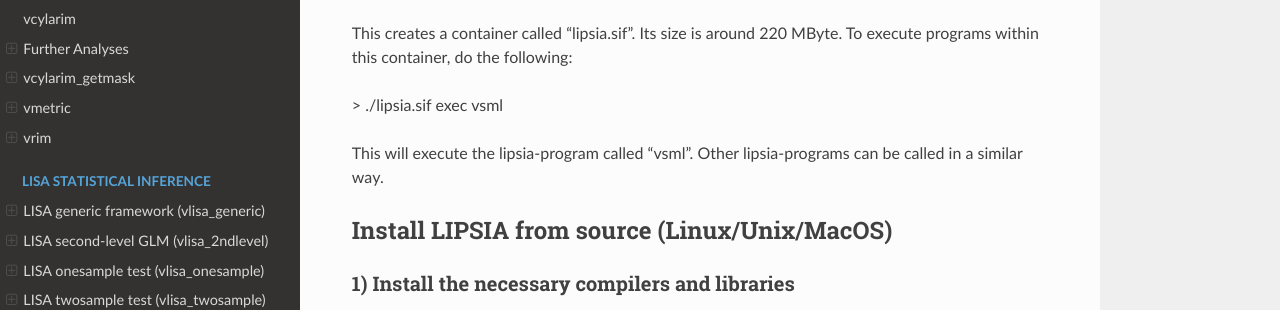
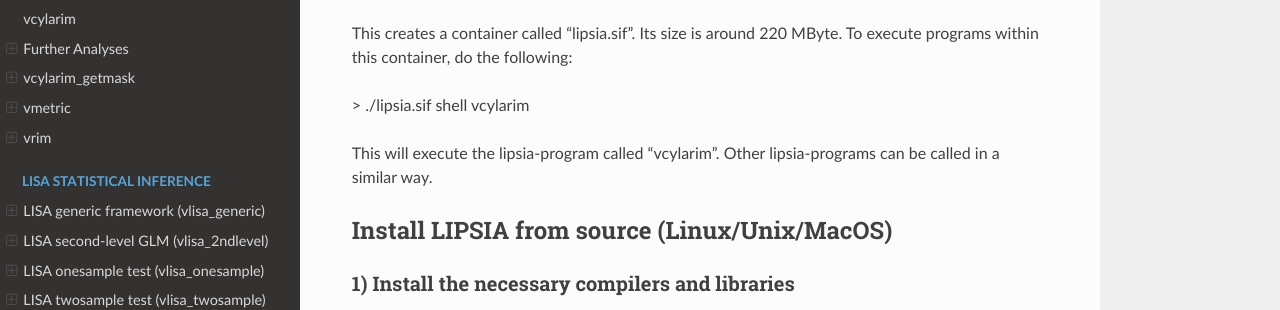
Before and after one commit to lipsia-fmri/lipsia, a Sphinx documentation site: the page built from docs/install.rst, in a window 1280 px wide and 900 px high. Shown: the part 314-624 px from the top of the window. Built offline with Sphinx 7.4.7 and the Read the Docs theme 3.1.0, drawn with Linux system fonts in a browser that asks for light colours; pages that are not in the unit, such as notebooks, are missing from menus.

Commit message:
install doc updated

```diff
--- a/docs/install.rst
+++ b/docs/install.rst
@@ -13,9 +13,9 @@
 This creates a container called "lipsia.sif". Its size is around 220 MByte.
 To execute programs within this container, do the following:
 
-> ./lipsia.sif exec vsml
+> ./lipsia.sif shell vcylarim
 
-This will execute the lipsia-program called "vsml". Other lipsia-programs can be called in a similar way.
+This will execute the lipsia-program called "vcylarim". Other lipsia-programs can be called in a similar way.
 
 
 
```
